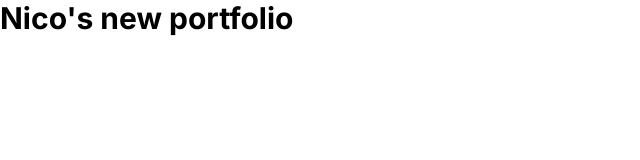
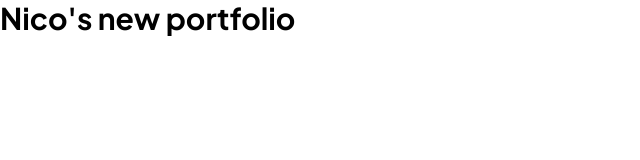
Before and after one commit to nicorithner/nico-2024, a Next.js app: page / in a window 1280 px wide. Shown: the top 160 px of the page, without its empty margins (0-640 px from the left). Built offline with nearby package versions, Linux system fonts and the light colour scheme.

Commit message:
Change font

```diff
--- a/app/layout.tsx
+++ b/app/layout.tsx
@@ -1,8 +1,13 @@
 import type { Metadata } from "next";
-import { Inter } from "next/font/google";
+import { Plus_Jakarta_Sans} from "next/font/google";
 import "./globals.css";
+import { cn } from "@/lib/utils";
 
-const inter = Inter({ subsets: ["latin"] });
+const fontSans =  Plus_Jakarta_Sans({
+  subsets: ["latin"],
+  weight: ['300', '400', '500', '600', '700'],
+  variable: "--font-sans",
+});
 
 export const metadata: Metadata = {
   title: "Nico Rithner software development",
@@ -16,7 +21,14 @@ export default function RootLayout({
 }>) {
   return (
     <html lang="en">
-      <body className={inter.className}>{children}</body>
+      <body
+        className={cn(
+          "min-h-screen bg-background font-sans antialiased",
+          fontSans.variable
+        )}
+      >
+        {children}
+      </body>
     </html>
   );
 }
```
